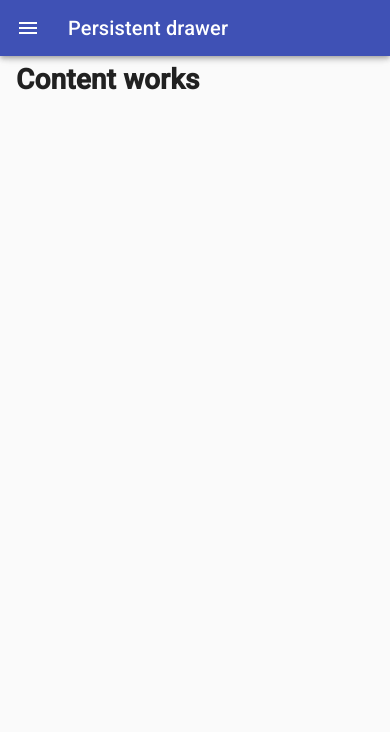
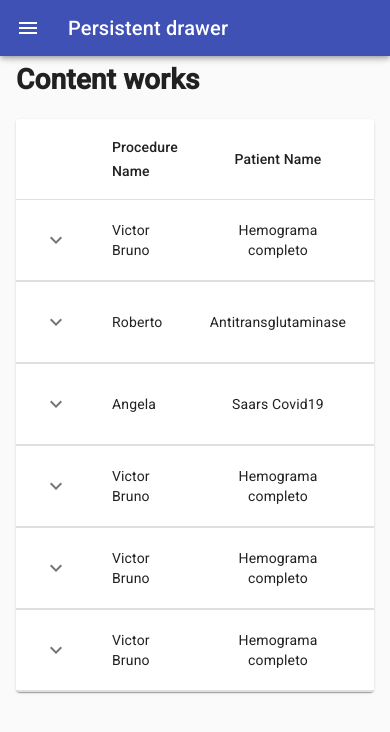
Before and after one commit to victor-silveir/health-exams-software-frontend-fixed, a React (Create React App) app: page / in a window 390 px wide. Shown: the top 732 px of the page. Built offline with nearby package versions, Linux system fonts and the light colour scheme.

Commit message:
Create table component and add grid to be responsive

```diff
--- a/src/components/main-content/index.tsx
+++ b/src/components/main-content/index.tsx
@@ -1,6 +1,7 @@
-import { Container } from '@material-ui/core'
+import { Container, Grid } from '@material-ui/core'
 import {useStyles} from '../header/index'
 import clsx from 'clsx';
+import { ExamsTable } from '../table';
 
 export default function Content() {
 
@@ -9,6 +10,9 @@ export default function Content() {
     return(
         <Container className={clsx(classes.content && classes.contentShift)}>
         <h1>Content works</h1>
+        <Grid xs={12}>
+        <ExamsTable />
+        </Grid>
         </Container>
     )
 };
--- /dev/null
+++ b/src/components/table/index.tsx
@@ -0,0 +1,105 @@
+import React from 'react'
+import { Box, Collapse, Modal, TableCell, TableContainer, TableHead, Typography } from "@material-ui/core";
+import { IconButton, Paper, Table, TableBody, TableRow } from "@material-ui/core";
+import { useState } from "react";
+import KeyboardArrowUpIcon from '@material-ui/icons/KeyboardArrowUp'
+import KeyboardArrowDownIcon from '@material-ui/icons/KeyboardArrowDown'
+
+type data = {
+    id: number,
+    procedureName: string,
+    patientName: string,
+    requested: boolean
+}
+
+type propsData = {
+    key: number,
+    row: data
+}
+
+const rows = [
+    {id: 1, procedureName: 'Hemograma completo', patientName: 'Victor Bruno', requested: true},
+    {id: 2, procedureName: 'Antitransglutaminase', patientName: 'Roberto', requested: false},
+    {id: 3, procedureName: 'Saars Covid19', patientName: 'Angela', requested: true},
+    {id: 4, procedureName: 'Hemograma completo', patientName: 'Victor Bruno', requested: true},
+    {id: 5, procedureName: 'Hemograma completo', patientName: 'Victor Bruno', requested: true},
+    {id: 6, procedureName: 'Hemograma completo', patientName: 'Victor Bruno', requested: true}
+  ]
+
+function Row(props: propsData) {
+    const row = props.row;
+    const [open, setOpen] = useState(false);
+    const [openModal, setOpenModal] = useState(false)
+
+    const handleOpen = () => {
+        setOpenModal(true);
+    };
+
+    const handleClose = () => {
+        setOpenModal(false);
+    };
+
+    const handleGetExam = () => {
+        setOpenModal(false);
+        setOpen(true);
+        alert('uhu');
+    }
+
+    return (
+      <React.Fragment >
+        <TableRow >
+          <TableCell>
+            <IconButton aria-label="expand row" onClick={() => row.requested === true? setOpen(!open) : handleOpen()}>
+              {open ? <KeyboardArrowUpIcon /> : <KeyboardArrowDownIcon />}
+            </IconButton>
+          </TableCell>
+          <TableCell component="th" scope="row">
+            {row.patientName}
+          </TableCell>
+          <TableCell align="center">{row.procedureName}</TableCell>
+          <TableCell align="right">{row.requested === true? 'Requested' : 'Not Requested'}</TableCell>
+        </TableRow>
+        <TableRow>
+          <TableCell style={{ paddingBottom: 0, paddingTop: 0 }} colSpan={6}>
+            <Collapse in={open} timeout="auto" unmountOnExit>
+              <Box margin={1}>
+                <Typography variant="h6" gutterBottom component="div">
+                  History
+                </Typography>
+              </Box>
+            </Collapse>
+          </TableCell>
+        </TableRow>
+        <Modal open={openModal} onClose={handleClose} aria-labelledby="simple-modal-title"
+        aria-describedby="simple-modal-description">
+            <div>
+            <h2>Pixeon Coins Necessárias</h2>
+            <button onClick={handleClose}>Close</button>
+            <button onClick={handleGetExam}>Pay</button>
+            </div>
+        </Modal>
+      </React.Fragment>
+    );
+  }
+
+export function ExamsTable() {
+    return (
+      <TableContainer component={Paper}>
+        <Table aria-label="collapsible table">
+          <TableHead>
+            <TableRow>
+              <TableCell />
+              <TableCell >Procedure Name</TableCell>
+              <TableCell align="center">Patient Name</TableCell>
+              <TableCell align="right">Status</TableCell>
+            </TableRow>
+          </TableHead>
+          <TableBody>
+            {rows.map((row, index) => (
+              <Row key={index} row={row}/>
+            ))}
+          </TableBody>
+        </Table>
+      </TableContainer>
+    );
+  }
```
